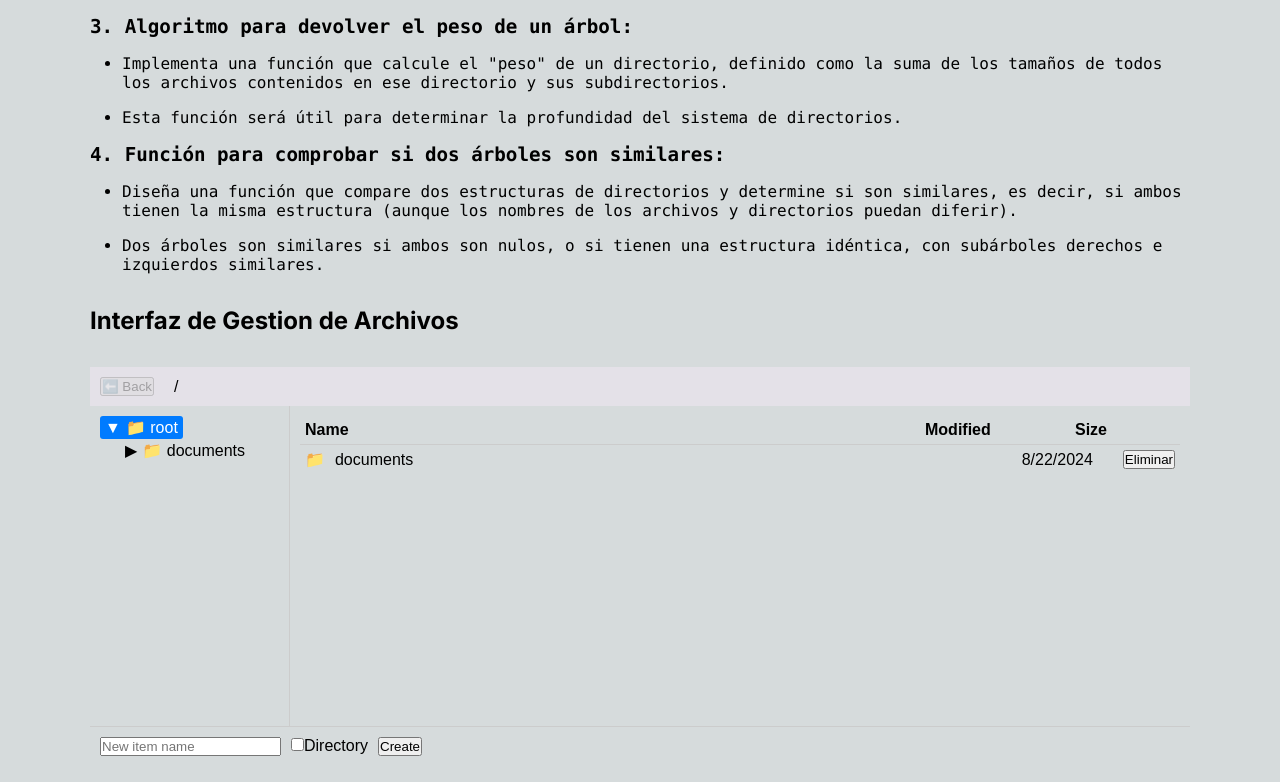
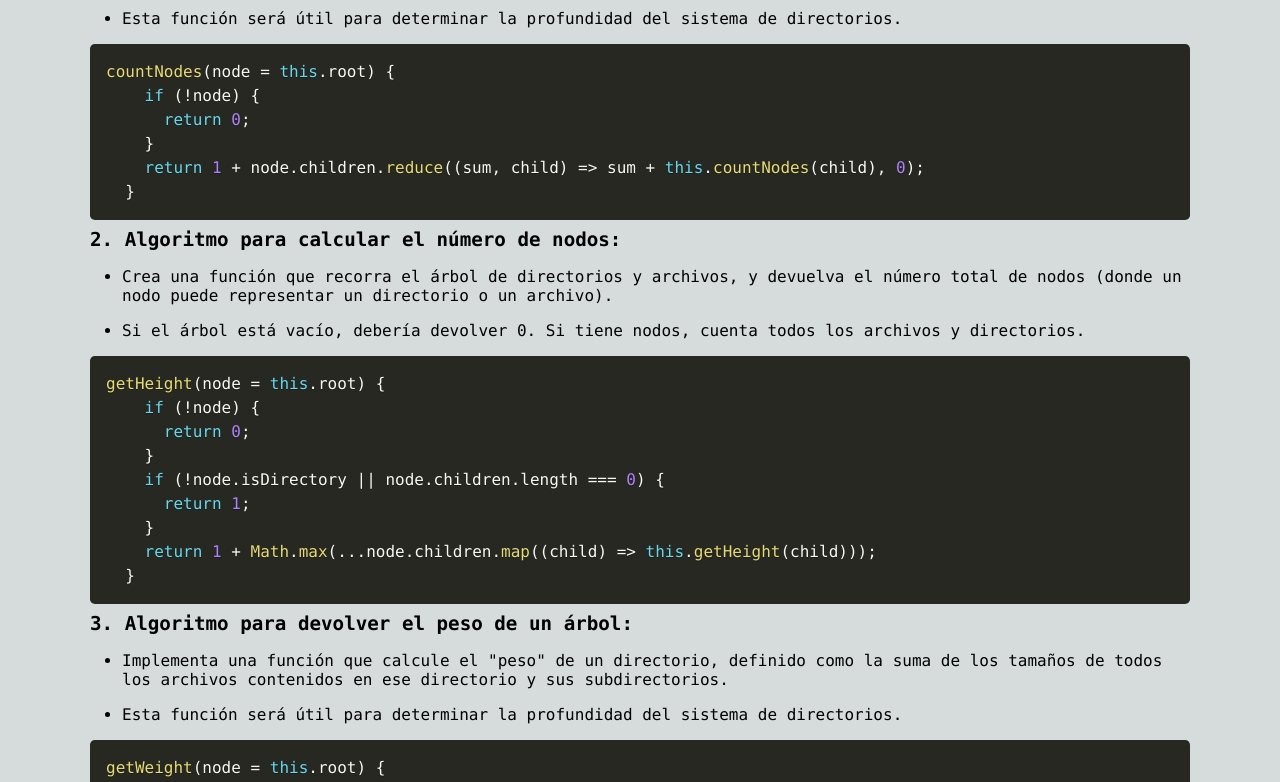
Before and after one commit to MrJohanF/trees, a Next.js app: page / in a window 1280 px wide. Shown: the part 470-1252 px from the top of the page. Built offline with nearby package versions, Linux system fonts and the light colour scheme.

Commit message:
feat: Add code blocks for countNodes and getHeight functions

```diff
--- /dev/null
+++ b/src/app/components/codeBlock.js
@@ -0,0 +1,10 @@
+import { Prism as SyntaxHighlighter } from 'react-syntax-highlighter';
+import { okaidia } from 'react-syntax-highlighter/dist/esm/styles/prism';
+
+const CodeBlock = ({ language, code }) => (
+  <SyntaxHighlighter language={language} style={okaidia}>
+    {code}
+  </SyntaxHighlighter>
+);
+
+export default CodeBlock;
--- a/src/app/page.js
+++ b/src/app/page.js
@@ -1,8 +1,15 @@
 import Image from "next/image";
 import styles from "./page.module.css";
 import FileManager from "./pages/file-manager";
+import { getHeight, countNodes, getWeight, areSimilar } from "./lib/fileSystem";
+import CodeBlock from "./components/codeBlock";
 
 export default function Home() {
+  const heightCode = getHeight.toString();
+  const countNodesCode = countNodes.toString();
+  const getWeightCode = getWeight.toString();
+  const areSimilarCode = areSimilar.toString();
+
   return (
     <main className={styles.container}>
       <div className={styles.description}>
@@ -30,9 +37,9 @@ export default function Home() {
         <h1>Proyecto: Sistema de Gestión de Archivos Jerárquico</h1>
         <h3>Descripción del Proyecto:</h3>
         <p>
-          Desarrollar un sistema de gestión de archivos que simule una estructura
-          de directorios y archivos utilizando árboles binarios. Este sistema
-          permitirá a los usuarios crear, eliminar y navegar a través de
+          Desarrollar un sistema de gestión de archivos que simule una
+          estructura de directorios y archivos utilizando árboles binarios. Este
+          sistema permitirá a los usuarios crear, eliminar y navegar a través de
           directorios y archivos, y al mismo tiempo, ofrecerá funcionalidades
           avanzadas como el cálculo de la altura del árbol de directorios, el
           conteo de archivos y directorios, la evaluación del peso de un
@@ -58,6 +65,9 @@ export default function Home() {
             </p>
           </li>
         </ul>
+
+        <CodeBlock language="javascript" code={countNodesCode} />
+
         <h3>2. Algoritmo para calcular el número de nodos:</h3>
         <ul>
           <li>
@@ -74,6 +84,9 @@ export default function Home() {
             </p>
           </li>
         </ul>
+
+        <CodeBlock language="javascript" code={heightCode} />
+
         <h3>3. Algoritmo para devolver el peso de un árbol:</h3>
         <ul>
           <li>
@@ -90,6 +103,9 @@ export default function Home() {
             </p>
           </li>
         </ul>
+
+        <CodeBlock language="javascript" code={getWeightCode} />
+
         <h3>4. Función para comprobar si dos árboles son similares:</h3>
         <ul>
           <li>
@@ -108,13 +124,18 @@ export default function Home() {
             </p>
           </li>
         </ul>
+
+
+        <CodeBlock language="javascript" code={areSimilarCode} />
+
       </div>
 
-      <h2 style={{marginTop: "2rem", marginBottom: "2rem"}}>Interfaz de Gestion de Archivos</h2>
 
+      <h2 style={{ marginTop: "2rem", marginBottom: "2rem" }}>
+        Interfaz de Gestion de Archivos
+      </h2>
 
       <FileManager />
-
     </main>
   );
 }
--- a/src/app/page.module.css
+++ b/src/app/page.module.css
@@ -1,8 +1,8 @@
 .container {
   position: absolute;
-  top: 20%;
+  margin-top: 3rem;
   left: 50%;
-  transform: translate(-50%, -20%);
+  transform: translate(-50%);
   width: 1100px;
   height: auto;
 }
```
Also changed, not shown: src/app/lib/fileSystem.js.
